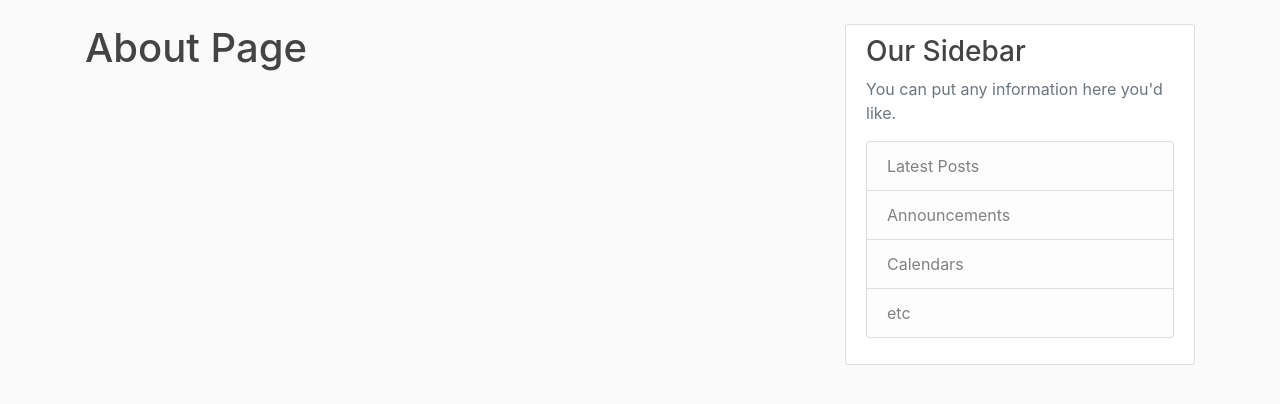
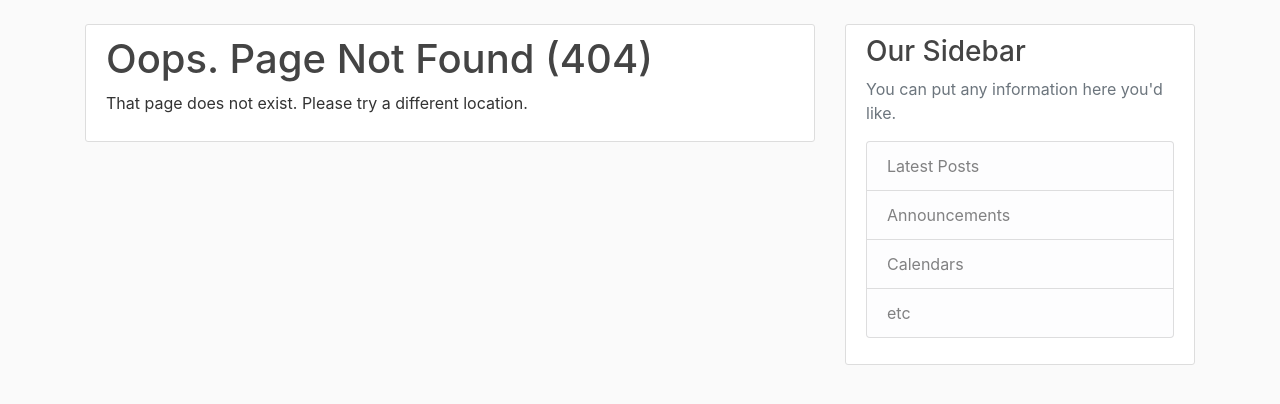
Before and after one commit to andrewzee23/a-social-network, a Flask app: template app/templates/errors/404.html in a window 1280 px wide. Shown: the part 56-460 px from the top of the page. Run offline with Flask 2, Linux system fonts and the light colour scheme; the template is opened without the code that fills it, so the values that code supplies are empty; parts of the project's set-up code (start-up, migrations or seed data) failed here and were passed over; some libraries are stand-ins or nearby versions.

Commit message:
created 404 page

```diff
--- a/app/templates/errors/404.html
+++ b/app/templates/errors/404.html
@@ -2,6 +2,9 @@
 
 {% block content %}
 
-    <h1>About Page</h1>
+    <div class="content-section">
+        <h1>Oops. Page Not Found (404)</h1>
+        <p>That page does not exist. Please try a different location.</p>
+    </div>
 
 {% endblock content %}
```
